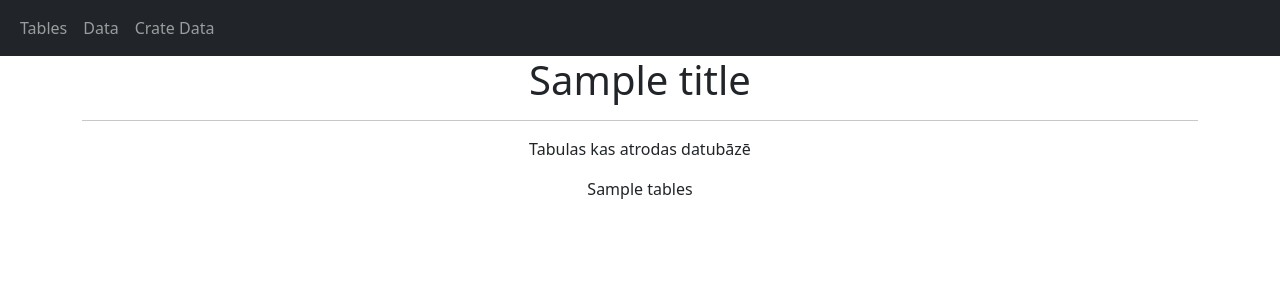
After one commit to reinisdreska/Flask-data, a Flask app: template templates/tables.html in a window 1280 px wide. The commit adds this page. Shown: the top 300 px of the page. Run offline with Flask 2, Linux system fonts and the light colour scheme; the template is opened without the code that fills it: most values are stand-ins (such as "Sample title", 1, 10 or a date in 2020); parts of the project's set-up code (start-up, migrations or seed data) failed here and were passed over.

Commit message:
Parda tabulas un izvada datus

```diff
--- a/app.py
+++ b/app.py
@@ -1,15 +1,36 @@
 #Lai palaistu    py -m flask run
 from flask import Flask, render_template
+import mysql.connector
+import config
 
 app = Flask(__name__)
 
+mydb = mysql.connector.connect(
+    host = config.host,
+    user = config.user,
+    password = config.password,
+    database = config.db
+)
+
+mycursor = mydb.cursor()
+
+mycursor.execute("USE reinis_test")
+
 @app.route("/")
-def index():
-    return render_template("index.html", title="Index")
+def tables():
+    mycursor.execute("SHOW TABLES")
+    for tables in mycursor:
+        continue
+    tables_string = "".join(tables)
+
+    return render_template("tables.html", title="Tables", tables=tables_string)
 
 @app.route("/data")
 def data():
-    return render_template("data.html", title="Data")
+    mycursor.execute("SELECT  * FROM app_errors LIMIT 10;")
+    data_tuples = mycursor.fetchall()
+
+    return render_template("data.html", title="Data", data=data_tuples)
 
 @app.route("/crate")
 def crate():
--- a/templates/base.html
+++ b/templates/base.html
@@ -15,7 +15,7 @@
                 <div class="collapse navbar-collapse" id="collapse_target">
                     <ul class="navbar-nav">
                         <li class="nav-item">
-                            <a class="nav-link" href="/">Index</a>
+                            <a class="nav-link" href="/">Tables</a>
                         </li>
                         <li class="nav-item">
                             <a class="nav-link" href="/data">Data</a>
@@ -33,6 +33,5 @@
             <hr>
             {% block content %}{% endblock %}
         </div>
-        {% block scripts %}{% endblock %}
     </body>
 </html>
--- a/templates/crate.html
+++ b/templates/crate.html
@@ -3,7 +3,3 @@
 {% block content %}
     <p>Crate Data tests</p>
 {% endblock %}
-
-<!-- {% block scripts %}
-
-{% endblock %} -->
--- /dev/null
+++ b/templates/tables.html
@@ -0,0 +1,6 @@
+{% extends "base.html" %}
+
+{% block content %}
+    <p>Tabulas kas atrodas datubāzē</p>
+    <p>{{tables}}</p>
+{% endblock %}
```
Also changed, not shown: templates/data.html (+25 -5 lines), templates/index.html (deleted, +0 -9 lines).
